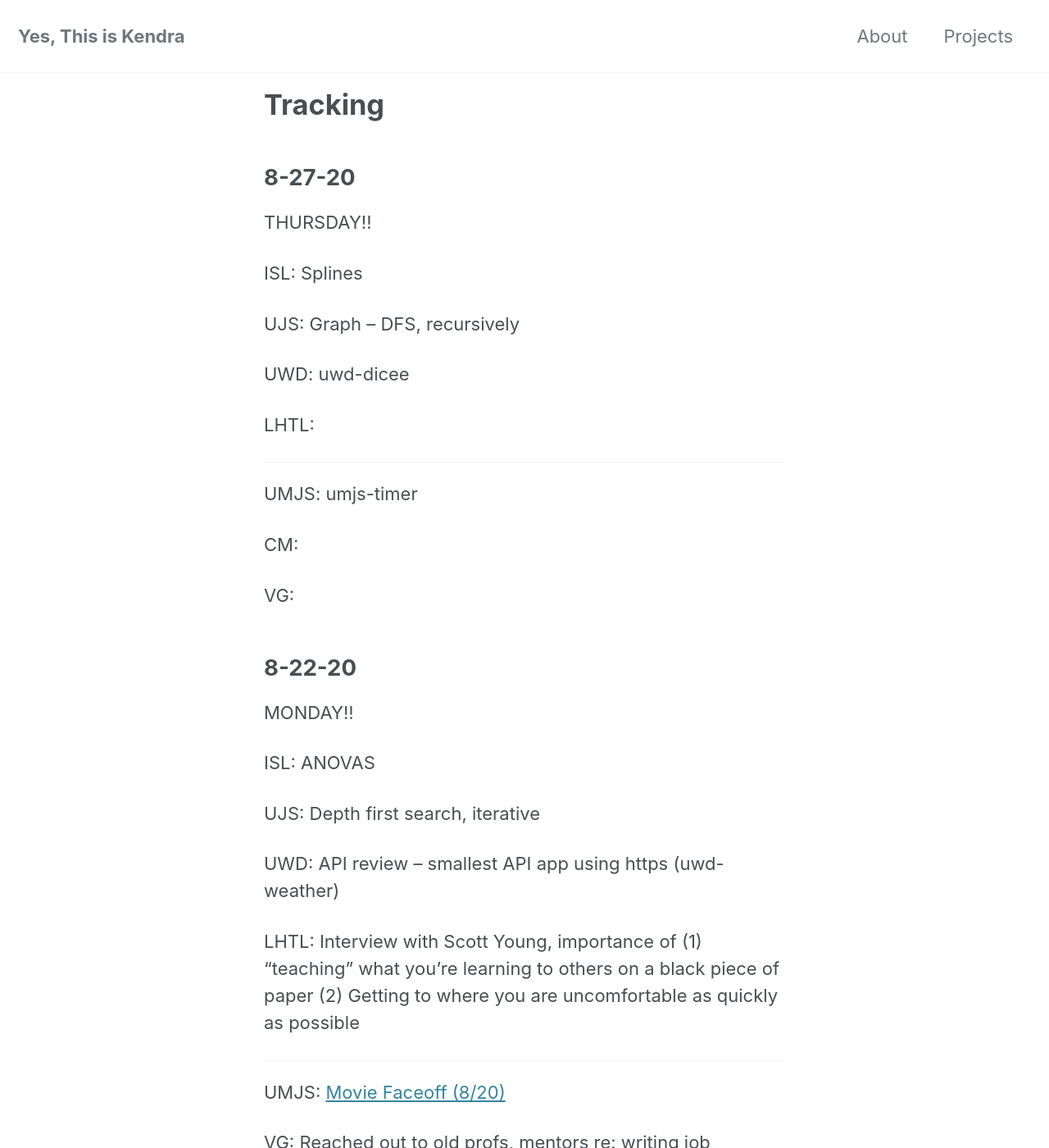
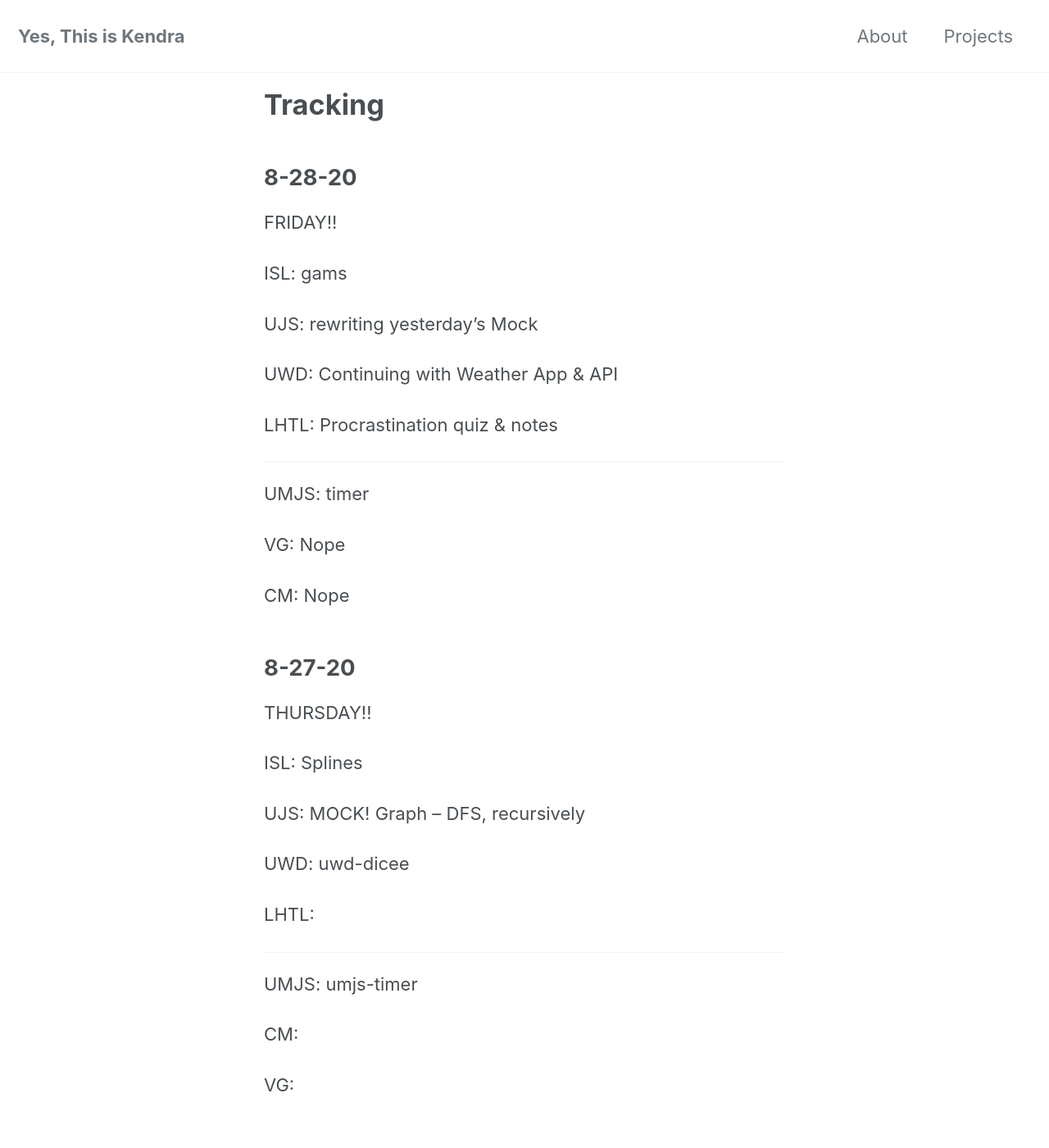
Before and after one commit to yesthisiskendra/yesthisiskendra.github.io, a Jekyll site: the page built from _pages/tracking.md, in a window 1280 px wide and 1400 px high. Shown: the whole window at 82% size. Built offline with Jekyll 4.4.1, drawn with Linux system fonts in a browser that asks for light colours; cached includes are drawn as plain includes; nearby versions of some CDN libraries.

Commit message:
Add to tracker

```diff
--- a/_pages/tracking.md
+++ b/_pages/tracking.md
@@ -3,6 +3,26 @@ layout: home
 title: "Tracking"
 permalink: /tracking/
 ---
+
+## 8-28-20
+
+FRIDAY!!
+
+ISL: gams
+
+UJS: rewriting yesterday's Mock
+
+UWD: Continuing with Weather App & API
+
+LHTL: Procrastination quiz & notes
+
+---
+
+UMJS: timer
+
+VG: Nope
+
+CM: Nope
 
 ## 8-27-20
 
@@ -10,7 +30,7 @@ THURSDAY!!
 
 ISL: Splines
 
-UJS: Graph -- DFS, recursively
+UJS: MOCK! Graph -- DFS, recursively
 
 UWD: uwd-dicee
 
```
